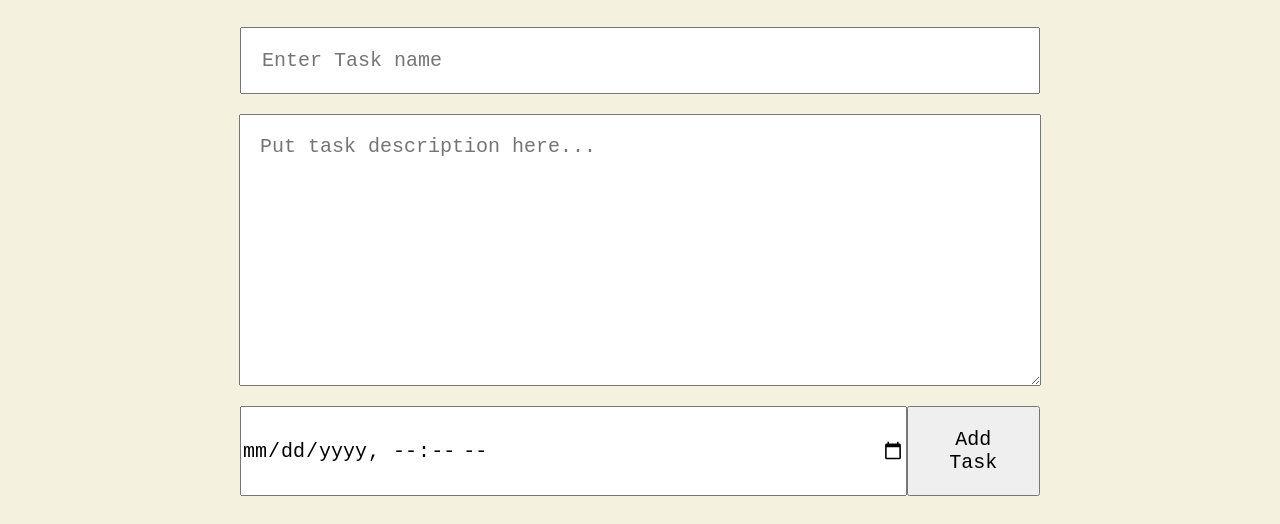
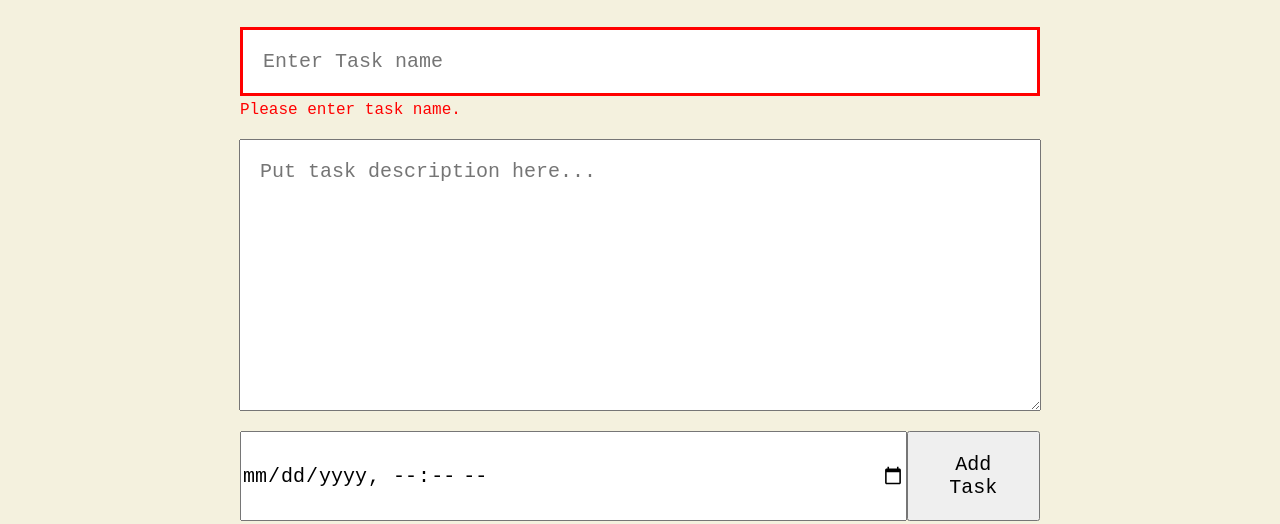
Before and after one commit to lovekeshpal/todo-list, a plain HTML site: page index.html in a window 1280 px wide. Both pictures are taken after a click on the button "Add Task". Shown: the part 70-594 px from the top of the page. Drawn offline with Linux system fonts and the light colour scheme.

Commit message:
task name validation

```diff
--- a/css/style.css
+++ b/css/style.css
@@ -136,3 +136,20 @@ textarea {
   width: 100%;
   font-size: 20px;
 }
+
+/* For Highlighting the Errors */
+.task-name-error-container {
+  display: flex;
+  justify-content: center;
+  align-items: center;
+}
+#taskNameError {
+  width: 800px;
+}
+.input-error {
+  border: 3px solid red;
+}
+.error-font {
+  margin-top: 5px;
+  color: red;
+}
--- a/index.html
+++ b/index.html
@@ -12,8 +12,17 @@
         <h1 class="heading">To Do List</h1>
       </header>
       <div class="add-task">
-        <input class="task-input" type="text" placeholder="Enter Task name" />
+        <input
+          id="taskName"
+          class="task-input"
+          type="text"
+          placeholder="Enter Task name"
+        />
       </div>
+      <div class="task-name-error-container">
+        <div id="taskNameError"></div>
+      </div>
+
       <div class="description-box-container">
         <textarea
           id=""
@@ -25,7 +34,9 @@
       <div class="add-task-action">
         <div class="date-and-add-btn-container">
           <input class="date" type="datetime-local" />
-          <button class="add-task-btn">Add Task</button>
+          <button id="addTaskBtn" onclick="addTask()" class="add-task-btn">
+            Add Task
+          </button>
         </div>
       </div>
       <div class="task-list-heading">
--- a/js/main.js
+++ b/js/main.js
@@ -0,0 +1,25 @@
+// For task name validation
+let taskName = document.getElementById("taskName"); //to get the task name
+let taskNameError = document.getElementById("taskNameError"); //task name error div
+let p = document.createElement("p"); //to create the paragraph element
+let taskNameInputError = false; // for toggle the error display
+
+// For task description validation
+
+function addTask() {
+  if (taskName.value == "") {
+    taskNameInputError = true;
+    taskName.classList.add("input-error");
+    taskNameError.append(p);
+    p.append("Please enter task name.");
+    p.classList.add("error-font");
+  }
+}
+
+addEventListener("input", (event) => {
+  if (taskNameInputError) {
+    taskName.classList.remove("input-error");
+    taskNameError.remove(p);
+    taskNameInputError = false;
+  }
+});
```
